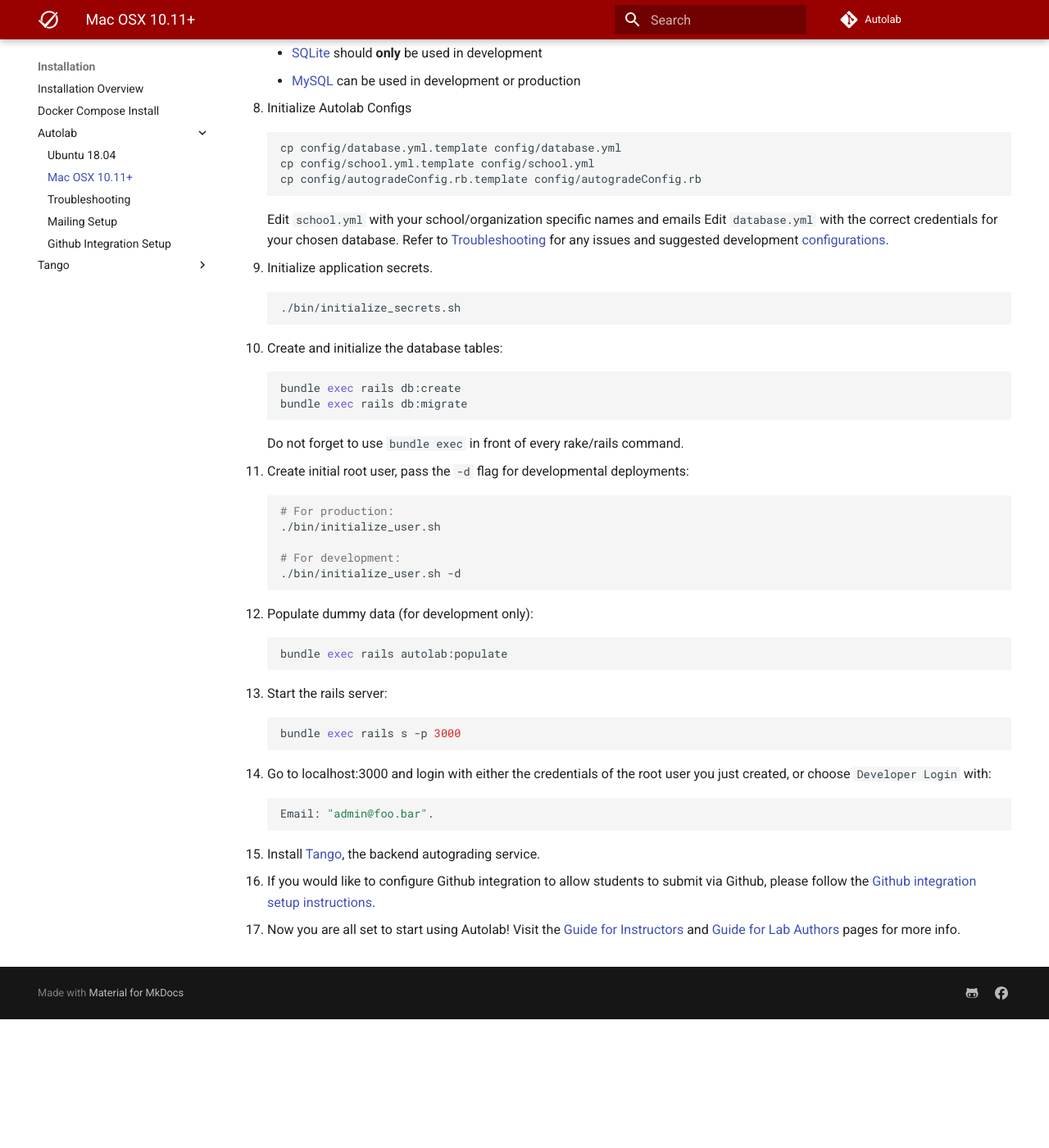
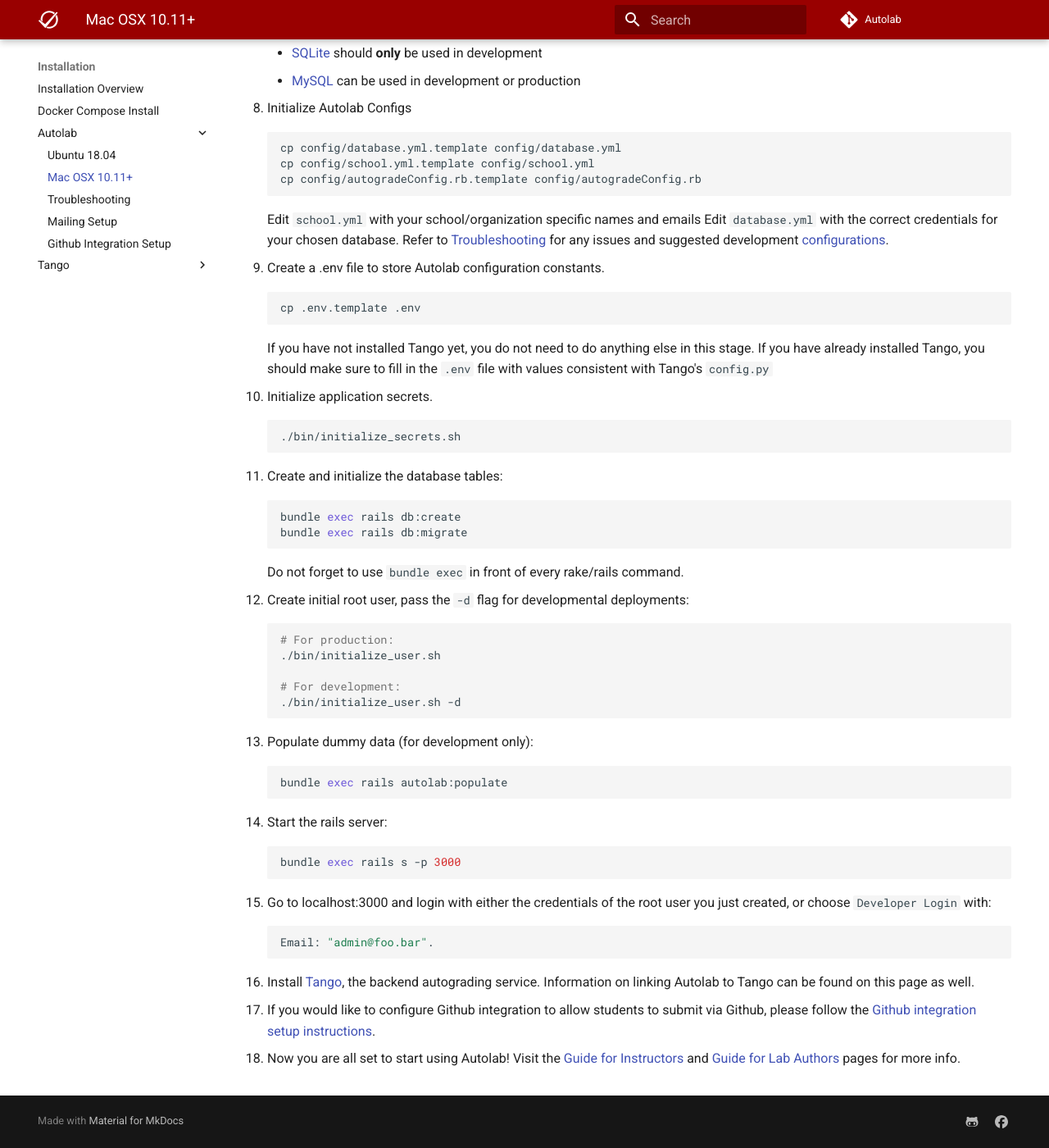
Before and after one commit to muaziqbal/Autolab, an MkDocs documentation site: the page built from docs/installation/osx.md, in a window 1280 px wide and 1400 px high, scrolled down 1288 px. Shown: the whole window at 82% size. Built offline with MkDocs 1.6.1 and Material for MkDocs 9.7.7, drawn with Linux system fonts in a browser that asks for light colours; comment, search, counter and statistics services are not loaded; before the commit the page ends 2531 px from its top, so only the background shows below that.

Commit message:
Edits to Autolab Documentation to increase clarity on using environment variables in development (#1504)
* Added small section to troubleshooting about possible error when running bundle install on mac

* clarify .env usage for autolab and tango linking

* make references to autolab-tango linking in autolab install pages

* - Remove creation of `.env` file from `bin/initialize_secrets.sh`, make creation of
`.env` file part of Autolab installation steps
- Update troubleshooting errors to have headers for better navigation
- Update documentation to be more clear overall

* small fixes based on Damien's suggestions

```diff
--- a/docs/installation/osx.md
+++ b/docs/installation/osx.md
@@ -66,12 +66,19 @@ Follow the step-by-step instructions below:
     Edit `school.yml` with your school/organization specific names and emails
     Edit `database.yml` with the correct credentials for your chosen database. Refer to [Troubleshooting](/installation/troubleshoot) for any issues and suggested development [configurations](/installation/troubleshoot/#suggested-development-configuration-for-configdatabaseyml).
 
-9. Initialize application secrets.
+9.  Create a .env file to store Autolab configuration constants.
+
+        :::bash
+        cp .env.template .env
+
+    If you have not installed Tango yet, you do not need to do anything else in this stage. If you have already installed Tango, you should make sure to fill in the `.env` file with values consistent with Tango's `config.py`
+
+10. Initialize application secrets.
 
         :::bash
         ./bin/initialize_secrets.sh
 
-10. Create and initialize the database tables:
+11. Create and initialize the database tables:
 
         :::bash
         bundle exec rails db:create
@@ -88,23 +95,24 @@ Follow the step-by-step instructions below:
         # For development:
         ./bin/initialize_user.sh -d
 
-12. Populate dummy data (for development only):
+13. Populate dummy data (for development only):
 
         :::bash
         bundle exec rails autolab:populate
 
-13. Start the rails server:
+14. Start the rails server:
 
         :::bash
         bundle exec rails s -p 3000
 
-14. Go to localhost:3000 and login with either the credentials of the root user you just created, or choose `Developer Login` with:
+15. Go to localhost:3000 and login with either the credentials of the root user you just created, or choose `Developer Login` with:
 
         :::bash
         Email: "admin@foo.bar".
 
-15. Install [Tango](/installation/tango), the backend autograding service.
+16. Install [Tango](/installation/tango), the backend autograding service. Information on linking Autolab to Tango can be found on this page
+as well.
 
-16. If you would like to configure Github integration to allow students to submit via Github, please follow the [Github integration setup instructions](/installation/github_integration).
+17. If you would like to configure Github integration to allow students to submit via Github, please follow the [Github integration setup instructions](/installation/github_integration).
 
-17. Now you are all set to start using Autolab! Visit the [Guide for Instructors](/instructors) and [Guide for Lab Authors](/lab) pages for more info.
+18. Now you are all set to start using Autolab! Visit the [Guide for Instructors](/instructors) and [Guide for Lab Authors](/lab) pages for more info.
```
Also changed, not shown: other parts of docs/installation/osx.md (+1 -1 lines), docs/installation/docker-compose.md (+1 -1 lines), docs/installation/tango.md (+5 -1 lines), docs/installation/troubleshoot.md (+11 -2 lines), docs/installation/ubuntu.md (+21 -13 lines), 3 other files.
